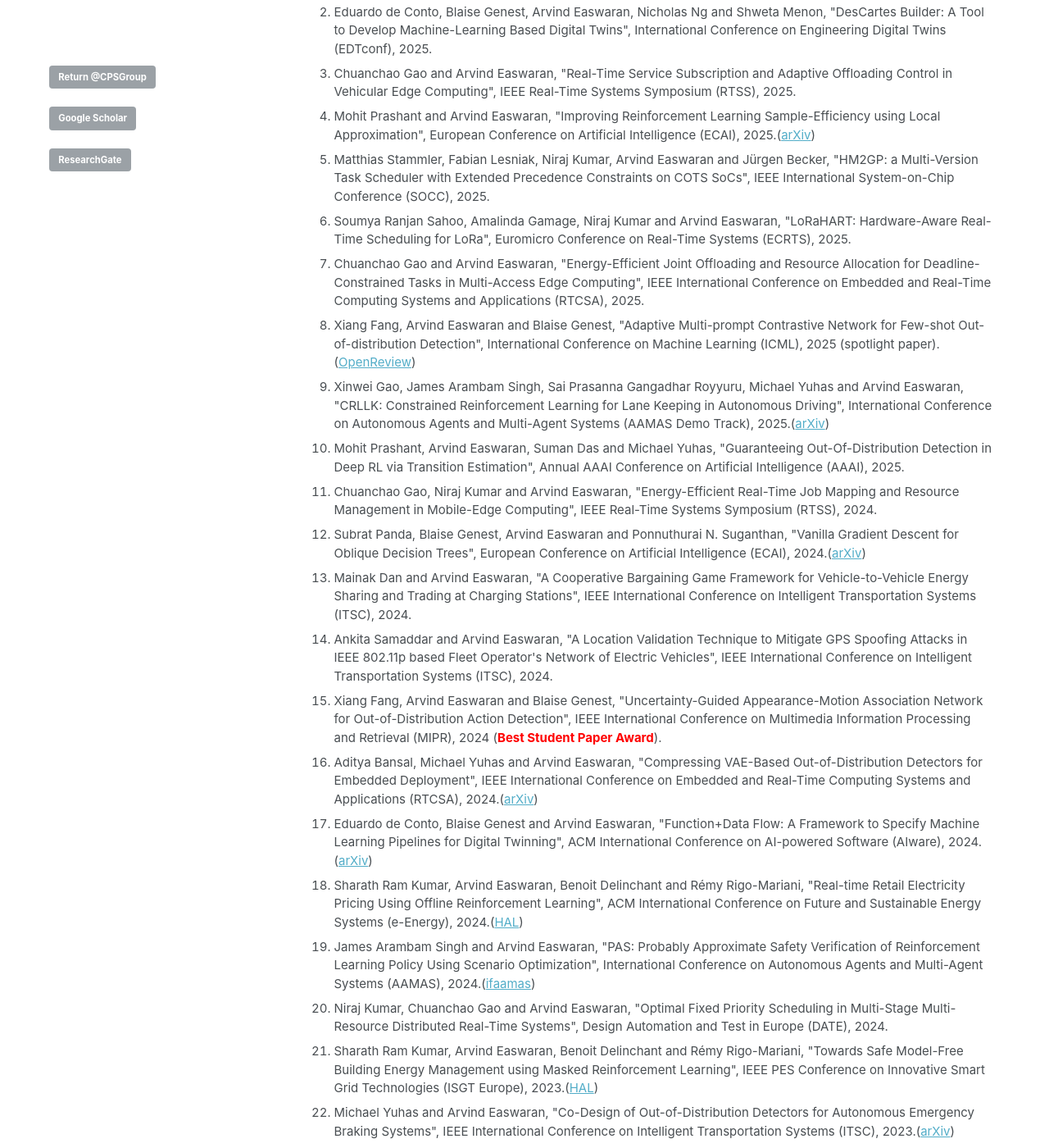
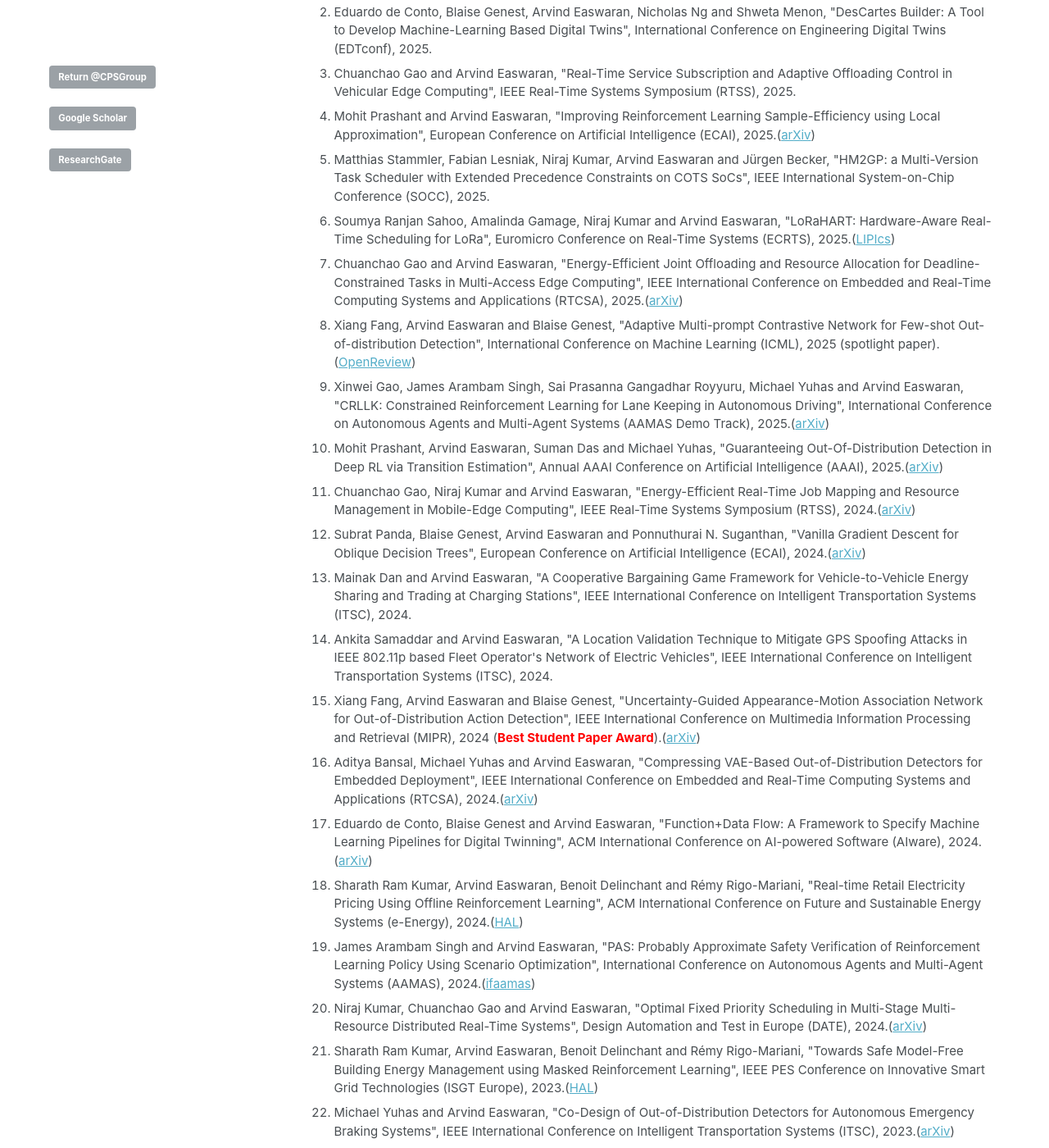
Before and after one commit to CPS-research-group/CPS-research-group.github.io, a Jekyll site: the page built from _pages/research_profile.md, in a window 1280 px wide and 1400 px high, scrolled down 3031 px. Shown: the whole window at 82% size. Built offline with Jekyll 4.4.1, drawn with Linux system fonts in a browser that asks for light colours; some of the changed text lies outside the part shown.

Commit message:
Updates.

```diff
--- a/_pages/research_profile.md
+++ b/_pages/research_profile.md
@@ -25,8 +25,8 @@ a.a:active {color:#0000FF; text-decoration:none;}
   <ol>
   	  	<li class="a">Benoit Delinchant, Rajesh K. Ahir and Arvind Easwaran, "Time-Series Clustering: A Benchmark Study on Energy Data with Insights into Demand Response", Elsevier Engineering Applications of Artificial Intelligence (EAAI), to appear.</li>
   	  	<li class="a">Michael Yuhas and Arvind Easwaran, "Toward State-Aware Scheduling of Machine-Learning Workloads", Springer Real-Time Systems, Volume 61, Pages 281-287, June 2025.(<a href="https://rdcu.be/eplgR">Springer-SharedIt</a>)</li>
-		<li class="a">Xiang Fang, Arvind Easwaran, Blaise Genest and Ponnuthurai N. Suganthan, "Adaptive Hierarchical Graph Cut for Multi-granularity Out-of-distribution Detection", IEEE Transactions on Artificial Intelligence (TAI), to appear.</li>
-		<li class="a">Xiang Fang, Arvind Easwaran, Blaise Genest and Ponnuthurai N. Suganthan, "Your Data Is Not Perfect: Towards Cross-Domain Out-of-Distribution Detection in Class-Imbalanced Data", Elsevier Expert Systems with Applications (ESWA), Volume 267, April 2025.</li>
+		<li class="a">Xiang Fang, Arvind Easwaran, Blaise Genest and Ponnuthurai N. Suganthan, "Adaptive Hierarchical Graph Cut for Multi-granularity Out-of-distribution Detection", IEEE Transactions on Artificial Intelligence (TAI), to appear.(<a href="https://arxiv.org/abs/2412.15668">arXiv</a>)</li>
+		<li class="a">Xiang Fang, Arvind Easwaran, Blaise Genest and Ponnuthurai N. Suganthan, "Your Data Is Not Perfect: Towards Cross-Domain Out-of-Distribution Detection in Class-Imbalanced Data", Elsevier Expert Systems with Applications (ESWA), Volume 267, April 2025.(<a href="https://arxiv.org/abs/2412.06284">arXiv</a>)</li>
   		<li class="a">Suman Das, Michael Yuhas, Rachel Koh and Arvind Easwaran, "Interpretable Latent Space for Meteorological Out-of-Distribution Detection via Weak Supervision", ACM Transactions on Cyber-Physical Systems (TCPS), Volume 8, Issue 2, Pages 1-26, May 2024.</li>
   		<li class="a">Subrat Prasad Panda, Blaise Genest, Arvind Easwaran, Rémy Rigo-Mariani and PengFeng Lin, "Methods for Mitigating Uncertainty in Real-Time Operations of a Connected Microgrid", Elsevier Sustainable Energy, Grids and Networks (SEGAN), Volume 38, Article No. 101334, June 2024.(<a href="https://arxiv.org/abs/2409.19568">arXiv</a>)</li>
   		<li class="a">Ankita Samaddar and Arvind Easwaran, "Online Distributed Schedule Randomization to Mitigate Timing Attacks in Industrial Control Systems", ACM Transactions on Embedded Computing Systems (TECS), Volume 22, Issue 6, Pages 1-39, November 2023.(<a href="https://dl.acm.org/doi/10.1145/3624584">ACM Digital Library</a>)</li>
@@ -71,21 +71,21 @@ a.a:active {color:#0000FF; text-decoration:none;}
    			<li class="a">Chuanchao Gao and Arvind Easwaran, "Real-Time Service Subscription and Adaptive Offloading Control in Vehicular Edge Computing", IEEE Real-Time Systems Symposium (RTSS), 2025.</li>
    			<li class="a">Mohit Prashant and Arvind Easwaran, "Improving Reinforcement Learning Sample-Efficiency using Local Approximation", European Conference on Artificial Intelligence (ECAI), 2025.(<a href="https://arxiv.org/pdf/2507.12383">arXiv</a>)</li>
    			<li class="a">Matthias Stammler, Fabian Lesniak, Niraj Kumar, Arvind Easwaran and J&uuml;rgen Becker, "HM2GP: a Multi-Version Task Scheduler with Extended Precedence Constraints on COTS SoCs", IEEE International System-on-Chip Conference (SOCC), 2025.</li>
-   			<li class="a">Soumya Ranjan Sahoo, Amalinda Gamage, Niraj Kumar and Arvind Easwaran, "LoRaHART: Hardware-Aware Real-Time Scheduling for LoRa", Euromicro Conference on Real-Time Systems (ECRTS), 2025.</li>
-   			<li class="a">Chuanchao Gao and Arvind Easwaran, "Energy-Efficient Joint Offloading and Resource Allocation for Deadline-Constrained Tasks in Multi-Access Edge Computing", IEEE International Conference on Embedded and Real-Time Computing Systems and Applications (RTCSA), 2025.</li>
+   			<li class="a">Soumya Ranjan Sahoo, Amalinda Gamage, Niraj Kumar and Arvind Easwaran, "LoRaHART: Hardware-Aware Real-Time Scheduling for LoRa", Euromicro Conference on Real-Time Systems (ECRTS), 2025.(<a href="https://drops.dagstuhl.de/entities/volume/LIPIcs-volume-335">LIPIcs</a>)</li>
+   			<li class="a">Chuanchao Gao and Arvind Easwaran, "Energy-Efficient Joint Offloading and Resource Allocation for Deadline-Constrained Tasks in Multi-Access Edge Computing", IEEE International Conference on Embedded and Real-Time Computing Systems and Applications (RTCSA), 2025.(<a href="https://arxiv.org/abs/2509.11162">arXiv</a>)</li>
    			<li class="a">Xiang Fang, Arvind Easwaran and Blaise Genest, "Adaptive Multi-prompt Contrastive Network for Few-shot Out-of-distribution Detection", International Conference on Machine Learning (ICML), 2025 (spotlight paper).(<a href="https://openreview.net/forum?id=GoGuB1yFko">OpenReview</a>)</li>
    			<li class="a">Xinwei Gao, James Arambam Singh, Sai Prasanna Gangadhar Royyuru, Michael Yuhas and Arvind Easwaran, "CRLLK: Constrained Reinforcement Learning for Lane Keeping in Autonomous Driving", International Conference on Autonomous Agents and Multi-Agent Systems (AAMAS Demo Track), 2025.(<a href="http://arxiv.org/abs/2503.22248">arXiv</a>)</li>
-   			<li class="a">Mohit Prashant, Arvind Easwaran, Suman Das and Michael Yuhas, "Guaranteeing Out-Of-Distribution Detection in Deep RL via Transition Estimation", Annual AAAI Conference on Artificial Intelligence (AAAI), 2025.</li>
-   			<li class="a">Chuanchao Gao, Niraj Kumar and Arvind Easwaran, "Energy-Efficient Real-Time Job Mapping and Resource Management in Mobile-Edge Computing", IEEE Real-Time Systems Symposium (RTSS), 2024.</li>
+   			<li class="a">Mohit Prashant, Arvind Easwaran, Suman Das and Michael Yuhas, "Guaranteeing Out-Of-Distribution Detection in Deep RL via Transition Estimation", Annual AAAI Conference on Artificial Intelligence (AAAI), 2025.(<a href="https://arxiv.org/abs/2503.05238">arXiv</a>)</li>
+   			<li class="a">Chuanchao Gao, Niraj Kumar and Arvind Easwaran, "Energy-Efficient Real-Time Job Mapping and Resource Management in Mobile-Edge Computing", IEEE Real-Time Systems Symposium (RTSS), 2024.(<a href="https://arxiv.org/abs/2506.12686v1">arXiv</a>)</li>
    			<li class="a">Subrat Panda, Blaise Genest, Arvind Easwaran and Ponnuthurai N. Suganthan, "Vanilla Gradient Descent for Oblique Decision Trees", European Conference on Artificial Intelligence (ECAI), 2024.(<a href="https://arxiv.org/abs/2408.09135">arXiv</a>)</li>
    			<li class="a">Mainak Dan and Arvind Easwaran, "A Cooperative Bargaining Game Framework for Vehicle-to-Vehicle Energy Sharing and Trading at Charging Stations", IEEE International Conference on Intelligent Transportation Systems (ITSC), 2024.</li>
    			<li class="a">Ankita Samaddar and Arvind Easwaran, "A Location Validation Technique to Mitigate GPS Spoofing Attacks in IEEE 802.11p based Fleet Operator's Network of Electric Vehicles", IEEE International Conference on Intelligent Transportation Systems (ITSC), 2024.</li>
-	    	<li class="a">Xiang Fang, Arvind Easwaran and Blaise Genest, "Uncertainty-Guided Appearance-Motion Association Network for Out-of-Distribution Action Detection", IEEE International Conference on Multimedia Information Processing and Retrieval (MIPR), 2024 (<font color="FF0000"><B>Best Student Paper Award</B></font>).</li>
+	    	<li class="a">Xiang Fang, Arvind Easwaran and Blaise Genest, "Uncertainty-Guided Appearance-Motion Association Network for Out-of-Distribution Action Detection", IEEE International Conference on Multimedia Information Processing and Retrieval (MIPR), 2024 (<font color="FF0000"><B>Best Student Paper Award</B></font>).(<a href="https://arxiv.org/abs/2409.09953v2">arXiv</a>)</li>
 	    	<li class="a">Aditya Bansal, Michael Yuhas and Arvind Easwaran, "Compressing VAE-Based Out-of-Distribution Detectors for Embedded Deployment", IEEE International Conference on Embedded and Real-Time Computing Systems and Applications (RTCSA), 2024.(<a href="https://arxiv.org/pdf/2409.00880">arXiv</a>)</li>
    			<li class="a">Eduardo de Conto, Blaise Genest and Arvind Easwaran, "Function+Data Flow: A Framework to Specify Machine Learning  Pipelines for Digital Twinning", ACM International Conference on AI-powered Software (AIware), 2024.(<a href="http://arxiv.org/abs/2406.19670">arXiv</a>)</li>
    			<li class="a">Sharath Ram Kumar, Arvind Easwaran, Benoit Delinchant and Rémy Rigo-Mariani, "Real-time Retail Electricity Pricing Using Offline Reinforcement Learning", ACM International Conference on Future and Sustainable Energy Systems (e-Energy), 2024.(<a href="https://cnrs.hal.science/hal-04606295/">HAL</a>)</li>
    			<li class="a">James Arambam Singh and Arvind Easwaran, "PAS: Probably Approximate Safety Verification of Reinforcement Learning Policy Using Scenario Optimization", International Conference on Autonomous Agents and Multi-Agent Systems (AAMAS), 2024.(<a href="https://www.ifaamas.org/Proceedings/aamas2024/pdfs/p1745.pdf">ifaamas</a>)</li>
-   			<li class="a">Niraj Kumar, Chuanchao Gao and Arvind Easwaran, "Optimal Fixed Priority Scheduling in Multi-Stage Multi-Resource Distributed Real-Time Systems", Design Automation and Test in Europe (DATE), 2024.</li>
+   			<li class="a">Niraj Kumar, Chuanchao Gao and Arvind Easwaran, "Optimal Fixed Priority Scheduling in Multi-Stage Multi-Resource Distributed Real-Time Systems", Design Automation and Test in Europe (DATE), 2024.(<a href="https://arxiv.org/abs/2403.13411v1">arXiv</a>)</li>
    			<li class="a">Sharath Ram Kumar, Arvind Easwaran, Benoit Delinchant and Rémy Rigo-Mariani, "Towards Safe Model-Free Building Energy Management using Masked Reinforcement Learning", IEEE PES Conference on Innovative Smart Grid Technologies (ISGT Europe), 2023.(<a href="https://hal.science/hal-04431424/">HAL</a>)</li>
    		  <li class="a">Michael Yuhas and Arvind Easwaran, "Co-Design of Out-of-Distribution Detectors for Autonomous Emergency Braking Systems", IEEE  International Conference on Intelligent Transportation Systems (ITSC), 2023.(<a href="https://arxiv.org/pdf/2307.13419">arXiv</a>)</li>
    		  <li class="a">Michael Yuhas and Arvind Easwaran, "Demo Abstract: Real-Time Out-of-Distribution Detection on a Mobile Robot", RTSS@Work Session of IEEE Real-Time Systems Symposium (RTSS), 2022.(<a href="https://arxiv.org/pdf/2211.11520">arXiv</a>)</li>
```
